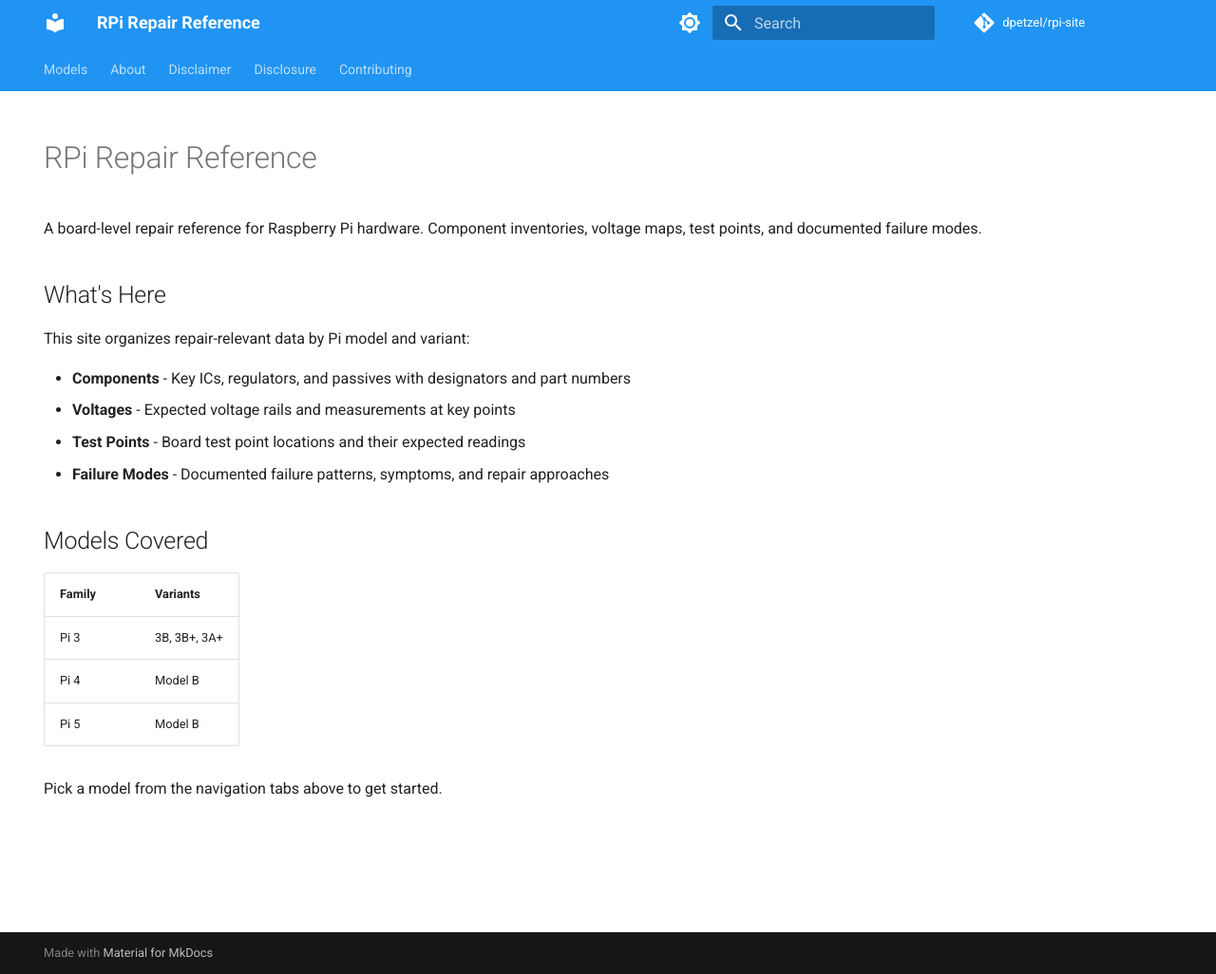
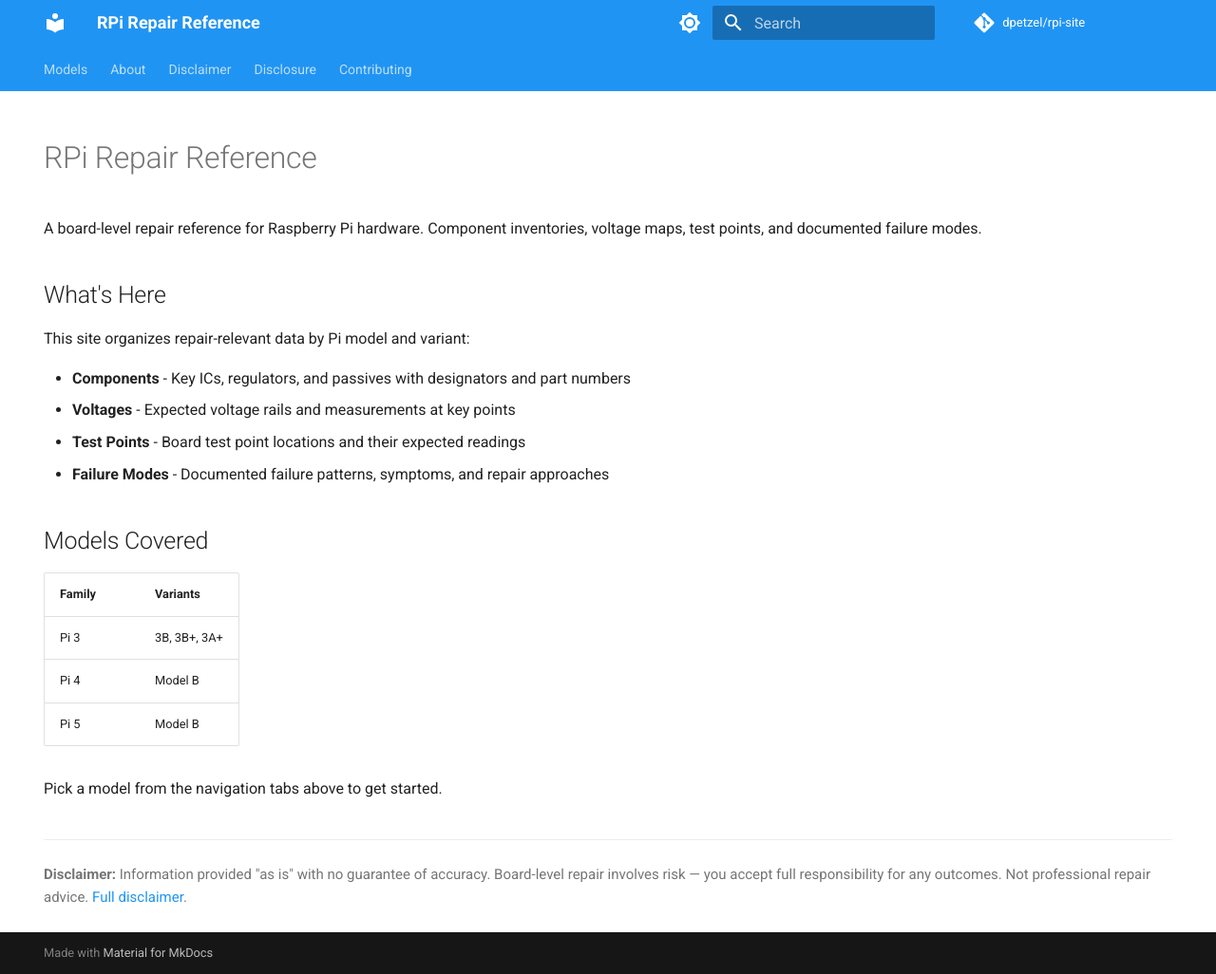
Before and after one commit to dpetzel/rpi-site, an MkDocs documentation site: the page built from docs/index.md, in a window 1280 px wide and 1026 px high. Shown: the whole window at 95% size. Built offline with MkDocs 1.6.1 and Material for MkDocs 9.7.7, drawn with Linux system fonts in a browser that asks for light colours; comment, search, counter and statistics services are not loaded.

Commit message:
Add trimmed disclaimer to global footer
Displays a one-line summary of the disclaimer at the bottom of
every page with a link to the full disclaimer page.

```diff
--- a/overrides/main.html
+++ b/overrides/main.html
@@ -1 +1,10 @@
 {% extends "base.html" %}
+
+{% block content %}
+  {{ super() }}
+  <hr style="margin-top: 2rem;">
+  <p style="font-size: 0.75rem; color: var(--md-default-fg-color--light); margin-top: 0.5rem;">
+    <strong>Disclaimer:</strong> Information provided "as is" with no guarantee of accuracy. Board-level repair involves risk — you accept full responsibility for any outcomes. Not professional repair advice.
+    <a href="/disclaimer/">Full disclaimer</a>.
+  </p>
+{% endblock %}
```
